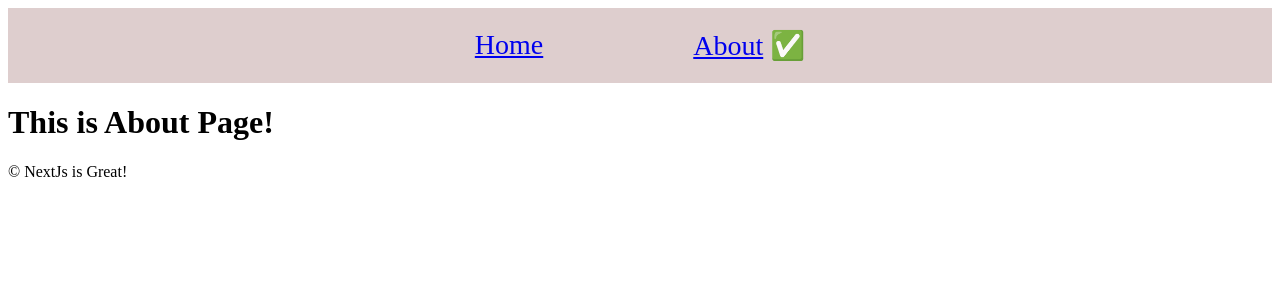
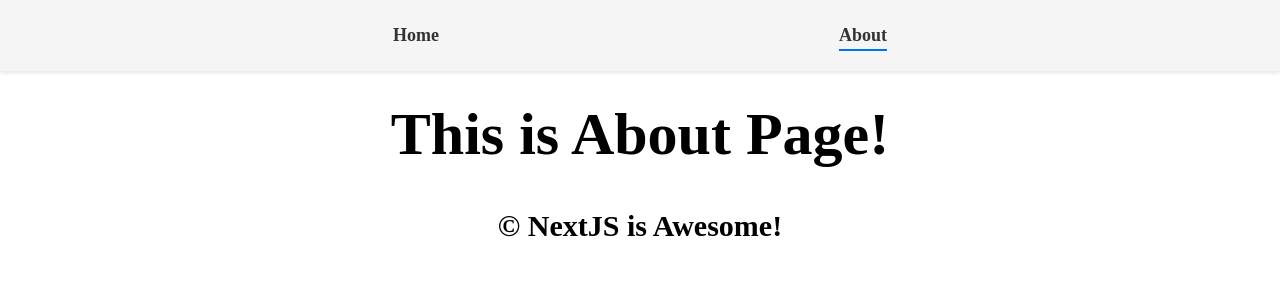
Before and after one commit to Rockernun/BestSeller-List, a Next.js app: page /about in a window 1280 px wide. Shown: the top 300 px of the page. Built offline with nearby package versions, Linux system fonts and the light colour scheme.

Commit message:
Home, Books Lists, Navigation 스타일링

```diff
--- a/app/(home)/layout.tsx
+++ b/app/(home)/layout.tsx
@@ -1,4 +1,5 @@
 import React from "react";
+import styles from "../../styles/layout.module.css";
 
 export default function RootLayout({
   children,
@@ -6,8 +7,8 @@
   children: React.ReactNode;
 }) {
   return (
-    <div>
-      <h1>The New York Times Best Seller Explorer</h1>
+    <div className={styles.layout}>
+      <h1 className={styles.title}>The New York Times Best Seller Explorer</h1>
       {children}
     </div>
   );
--- a/app/(home)/page.tsx
+++ b/app/(home)/page.tsx
@@ -17,10 +17,10 @@
   const categories: ICategories = await getBestSeller();
   return (
     <div className={styles.container}>
-      <ul>
+      <ul className={styles.categories}>
         {categories.results.map((list: ICategory, index) => (
           <Link key={index} prefetch href={`list/${list.list_name_encoded}`}>
-            <li>{list.list_name} &rarr;</li>
+            <li>{list.list_name} &rarr; </li>
           </Link>
         ))}
       </ul>
--- a/app/about/layout.tsx
+++ b/app/about/layout.tsx
@@ -1,10 +1,11 @@
 import React from "react";
+import styles from "../../styles/layout.module.css";
 
 export default function Layout({ children }: { children: React.ReactNode }) {
   return (
-    <div>
+    <div className={styles.title}>
       {children}
-      &copy; NextJs is Great!
+      &copy; NextJS is Awesome!
     </div>
   );
 }
--- a/app/layout.tsx
+++ b/app/layout.tsx
@@ -2,8 +2,11 @@
 import Navigation from "../components/navigation";
 
 export const metadata = {
-  title: "%s | Best Seller",
-  description: "New York Times Best Seller",
+  title: {
+    template: "%s | New York Best Sellers!",
+    default: "New York Best Sellers",
+  },
+  description: "New York Best Seller Explorer",
 };
 
 export default function RootLayout({
--- a/components/navigation.tsx
+++ b/components/navigation.tsx
@@ -1,4 +1,3 @@
-//  Navigation Bar Component
 "use client";
 
 import { usePathname } from "next/navigation";
@@ -10,12 +9,16 @@
   const path = usePathname();
   return (
     <nav className={styles.nav}>
-      <ul>
-        <li>
-          <Link href="/">Home</Link> {path === "/" ? "✅" : ""}
+      <ul className={styles.navList}>
+        <li className={path === "/" ? styles.active : ""}>
+          <Link href="/" className={styles.navLink}>
+            Home
+          </Link>
         </li>
-        <li>
-          <Link href="/about">About</Link> {path === "/about" ? "✅" : ""}
+        <li className={path === "/about" ? styles.active : ""}>
+          <Link href="/about" className={styles.navLink}>
+            About
+          </Link>
         </li>
       </ul>
     </nav>
--- /dev/null
+++ b/styles/layout.module.css
@@ -0,0 +1,11 @@
+.layout {
+  width: 600px;
+}
+
+.title {
+  font-size: 30px;
+  font-weight: 600;
+  margin-top: 100px;
+  margin-bottom: 30px;
+  text-align: center;
+}
--- a/styles/list.module.css
+++ b/styles/list.module.css
@@ -1,54 +1,106 @@
 .container {
   display: flex;
   flex-direction: column;
-  width: 100%;
+  align-items: center;
+  justify-content: center;
+  min-height: 100vh;
+  padding: 20px;
+  margin-top: 50px;
+  background-color: #f5f5f5;
 }
 
 .lists {
-  display: flex;
-  justify-content: center;
-  align-items: center;
   font-size: 25px;
-  font-weight: 400;
+  font-weight: 500;
+  margin-bottom: 20px;
+  color: #333;
 }
 
 .list {
   display: flex;
   flex-wrap: wrap;
+  gap: 20px;
+  justify-content: center;
 }
 
 .book {
   display: flex;
   flex-direction: column;
   align-items: center;
+  height: 600px;
   width: 300px;
-  margin-bottom: 100px;
+  background-color: #fff; /* 카드 배경색 */
+  border-radius: 10px; /* 카드 모서리 둥글게 */
+  box-shadow: 0 4px 8px rgba(0, 0, 0, 0.1); /* 부드러운 그림자 추가 */
+  padding: 15px; /* 카드 내부 여백 */
+  margin-bottom: 70px;
+  transition: transform 0.3s ease, box-shadow 0.3s ease;
+}
+
+.book:hover {
+  transform: scale(1.02); /* 호버 시 약간의 확대 효과 */
+  box-shadow: 0 8px 16px rgba(0, 0, 0, 0.2); /* 호버 시 그림자 강조 */
 }
 
 .book img {
   object-fit: cover;
   width: 200px;
+  height: 300px;
+  margin-top: 30px;
+  margin-bottom: 20px;
+  border-radius: 5px;
+}
+
+.wrapper {
+  display: flex;
+  flex-direction: column;
+  align-items: center;
+  border: 1px solid #ddd; /* 얇은 테두리 */
+  border-radius: 5px; /* 모서리 둥글게 */
+  padding: 10px; /* 내부 여백 */
+  margin-top: 10px;
+  margin-bottom: 10px; /* 항목 간의 간격 추가 */
+  background-color: #fafafa; /* 배경색 추가 */
 }
 
 .title {
   text-align: center;
-  color: black;
-  opacity: 0.7;
-  margin: 10px;
+  color: #222; /* 제목 색상 */
+  font-size: 20px; /* 제목 폰트 크기 */
+  font-weight: 600; /* 제목 두께 강조 */
+  margin-bottom: 5px; /* 제목과 작가 간의 간격 */
 }
 
 .author {
   text-align: center;
-  color: black;
-  opacity: 0.7;
+  color: #555; /* 작가 색상 */
+  font-size: 16px; /* 작가 폰트 크기 */
+  font-weight: 400; /* 작가 두께 */
+}
+
+.description {
+  text-align: center;
+  color: #666; /* 설명 색상 */
+  font-size: 14px; /* 설명 폰트 크기 */
+  margin-top: 20px;
   margin-bottom: 20px;
 }
 
 .buy {
-  padding: 10px;
-  color: rgba(0, 0, 0, 0.7);
-  border: 3px solid rgba(0, 0, 0, 0.7);
-  border-radius: 30px;
-  box-shadow: 0 5px 5px -5px rgba(50, 50, 50, 0.5),
-    0 8px 5px -8px rgba(0, 0, 0, 0.5);
+  padding: 10px 20px; /* 버튼 패딩 조정 */
+  color: #fff; /* 버튼 텍스트 색상 */
+  background-color: #333; /* 버튼 배경색 */
+  border: none; /* 버튼 테두리 제거 */
+  border-radius: 30px; /* 버튼 모서리 둥글게 */
+  box-shadow: 0 4px 6px rgba(0, 0, 0, 0.1); /* 버튼 그림자 추가 */
+  cursor: pointer; /* 버튼 커서 변경 */
+  text-align: center; /* 버튼 텍스트 가운데 정렬 */
+  text-decoration: none;
+  display: inline-block;
+  transition: background-color 0.3s ease, box-shadow 0.3s ease; /* 버튼 호버 효과 */
 }
+
+.buy:hover {
+  background-color: #555; /* 호버 시 배경색 변경 */
+  box-shadow: 0 6px 8px rgba(0, 0, 0, 0.2); /* 호버 시 그림자 강조 */
+}
--- a/styles/navigation.module.css
+++ b/styles/navigation.module.css
@@ -1,25 +1,52 @@
 .nav {
-  background-color: rgb(222, 206, 206);
+  background-color: #f5f5f5; /* 좀 더 부드러운 색상 */
+  box-shadow: 0 2px 4px rgba(0, 0, 0, 0.1); /* 부드러운 그림자 */
+  position: fixed; /* 네비게이션 바 고정 */
+  top: 0; /* 상단에 위치 */
+  left: 0; /* 좌측에 위치 */
+  z-index: 1000; /* 다른 요소 위에 위치하도록 */
   width: 100%;
   margin: 0 auto;
   padding: 5px 0px;
-  margin-bottom: 10px;
+  margin-bottom: 50px;
 }
 
-.nav ul {
+.navList {
   display: flex;
   justify-content: center;
   padding: 0;
-  gap: 150px;
+  margin: 20px;
+  list-style: none;
 }
 
-.nav ul li {
-  font-size: 28px;
-  list-style: none;
-  transform: none;
-  transition: all 0.1s ease-in-out;
+.navList li {
+  font-size: 18px; /* 폰트 크기 조정 */
+  margin: 0 200px; /* 좌우 여백 추가 */
+  position: relative;
 }
 
-.nav ul li:hover {
-  transform: scale(1.05);
+.navList li::after {
+  content: "";
+  position: absolute;
+  left: 0;
+  bottom: -5px; /* 버튼 하단에 위치 */
+  width: 100%;
+  height: 2px;
+  background: transparent; /* 초기 상태 투명 */
+  transition: background 0.3s ease; /* 효과 적용 */
 }
+
+.navList li.active::after {
+  background: #0070f3; /* 활성화된 링크에 색상 적용 */
+}
+
+.navLink {
+  text-decoration: none;
+  color: #333; /* 링크 색상 */
+  font-weight: bold; /* 굵은 글씨 */
+  transition: color 0.3s ease; /* 색상 변경 효과 */
+}
+
+.navLink:hover {
+  color: #0070f3; /* 호버 시 색상 변경 */
+}
```
Also changed, not shown: app/list/[id]/page.tsx (+12 -2 lines), styles/home.module.css (+31 -5 lines).
